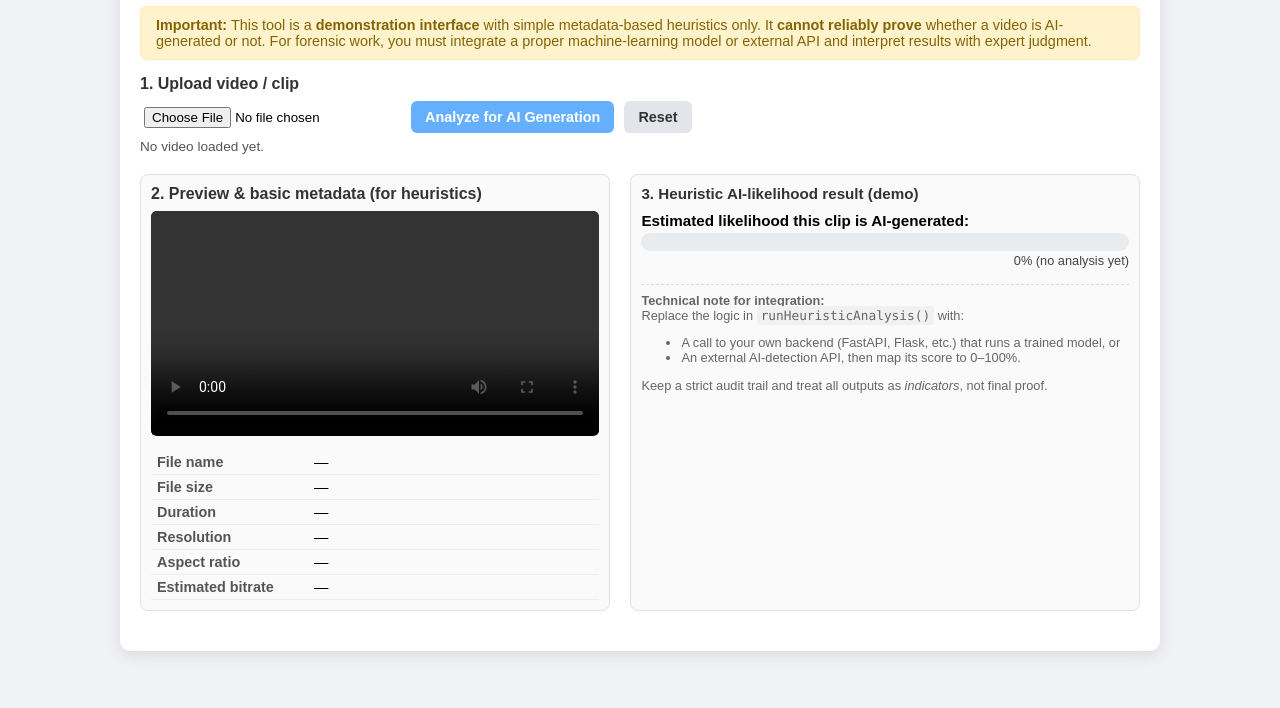
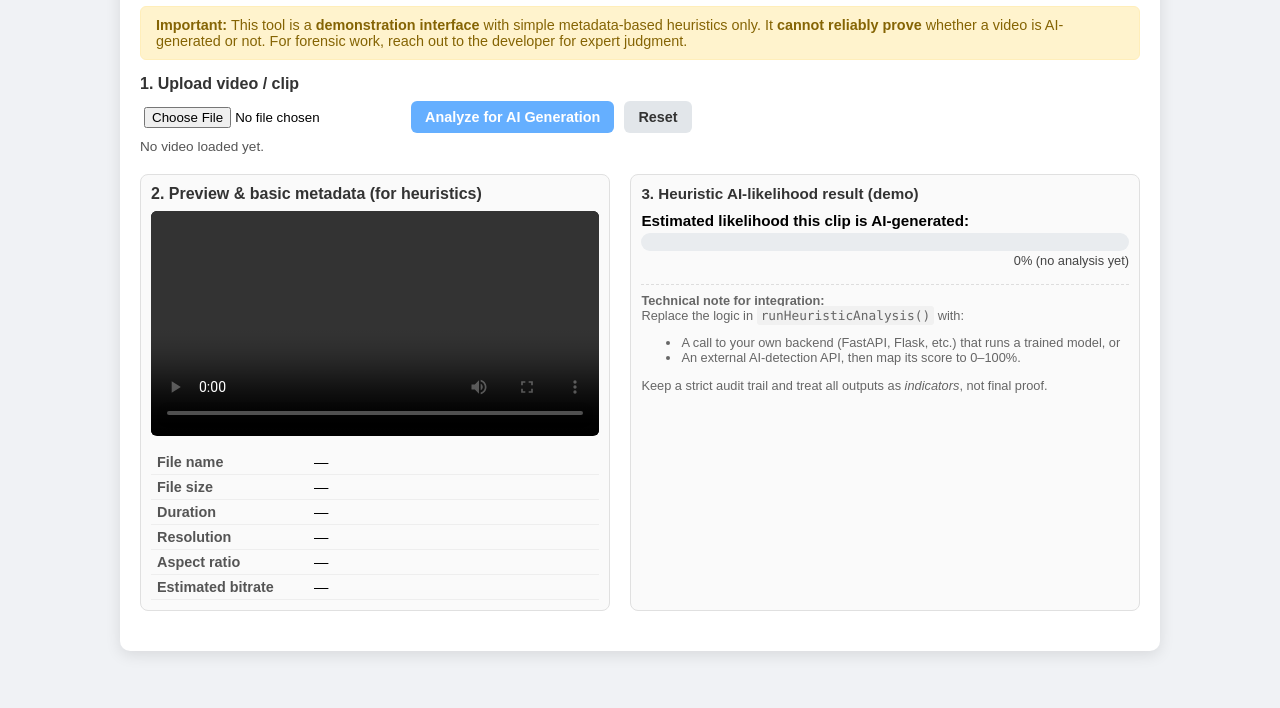
Before and after one commit to mikeade3000/Adelani-AI-Video-Detector, a plain HTML site: page index.html in a window 1280 px wide. Shown: the part 92-800 px from the top of the page. Drawn offline with Linux system fonts and the light colour scheme.

Commit message:
Update index.html

```diff
--- a/index.html
+++ b/index.html
@@ -253,7 +253,7 @@
   <div class="warning-box">
     <strong>Important:</strong> This tool is a <strong>demonstration interface</strong> with simple metadata-based heuristics only.
     It <strong>cannot reliably prove</strong> whether a video is AI-generated or not. For forensic work,
-    you must integrate a proper machine-learning model or external API and interpret results with expert judgment.
+    reach out to the developer for expert judgment.
   </div>
 
   <div class="section">
```
